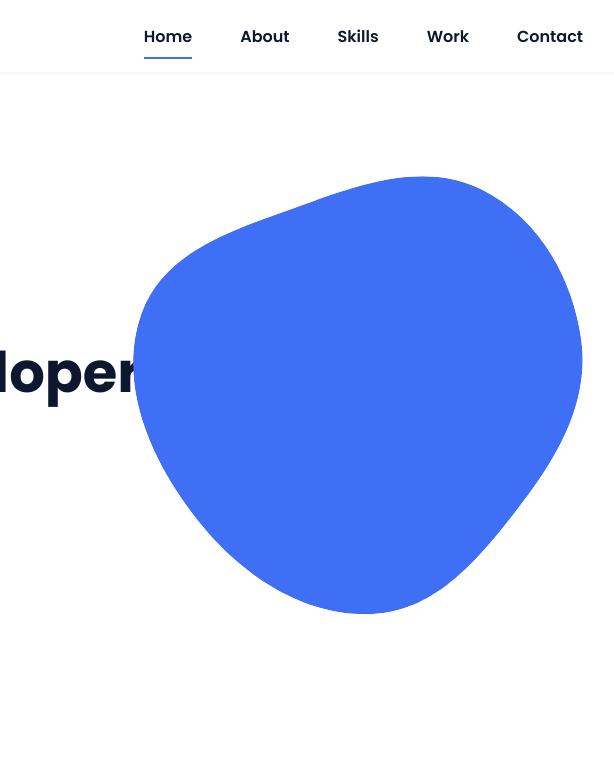
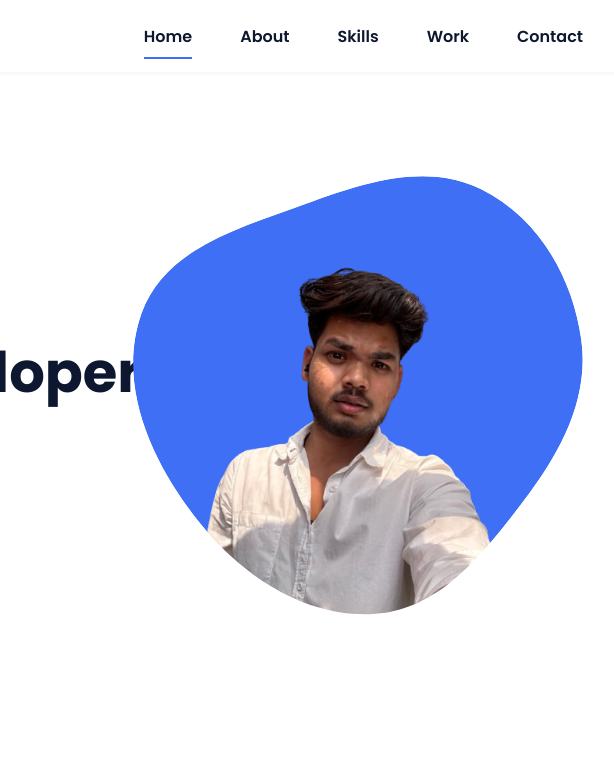
Before and after one commit to 1212Ranjeet/Portfolio.Ranjeet, a plain HTML site: page index.html in a window 1280 px wide. Shown: the top 768 px of the page, 569-1183 px from the left. Drawn offline with nearby package versions, Linux system fonts and the light colour scheme.

Commit message:
Update index.html

```diff
--- a/index.html
+++ b/index.html
@@ -57,7 +57,7 @@
                         </mask>
                         <g mask="url(#mask0)">
                             <path d="M9.19024 145.964C34.0253 76.5814 114.865 54.7299 184.111 29.4823C245.804 6.98884 311.86 -14.9503 370.735 14.143C431.207 44.026 467.948 107.508 477.191 174.311C485.897 237.229 454.931 294.377 416.506 344.954C373.74 401.245 326.068 462.801 255.442 466.189C179.416 469.835 111.552 422.137 65.1576 361.805C17.4835 299.81 -17.1617 219.583 9.19024 145.964Z"/>
-                            <image class="home__blob-img" x="50" y="60" href="assets/img/perfil.png"/>
+                            <image class="home__blob-img" x="50" y="60" href="img/perfil.png"/>
                         </g>
                     </svg>
                 </div>
```
